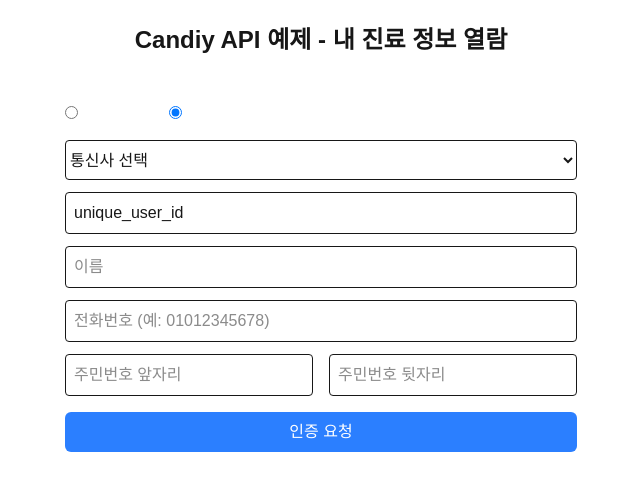
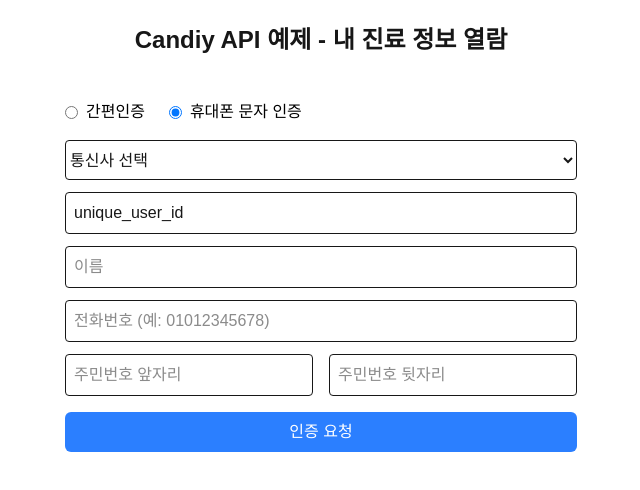
Before and after one commit to parkeugene/candiy-api-nextjs-example, a Next.js app: page /hira/medical-record in a window 1280 px wide. Shown: the top 490 px of the page, without its empty margins (319-959 px from the left). Built offline with nearby package versions, Linux system fonts and the light colour scheme.

Commit message:
chore: set text color when dark-mode

```diff
--- a/src/app/components/form/HiraForm.tsx
+++ b/src/app/components/form/HiraForm.tsx
@@ -63,7 +63,7 @@
                         checked={formData.loginType === "5"}
                         onChange={handleLoginTypeChange}
                     />
-                    <span className="text-white dark:text-black">간편인증</span>
+                    <span className="text-black dark:text-white">간편인증</span>
                 </label>
                 <label className="flex items-center gap-2 cursor-pointer">
                     <input
@@ -73,7 +73,7 @@
                         checked={formData.loginType === "2"}
                         onChange={handleLoginTypeChange}
                     />
-                    <span className="text-white dark:text-black">휴대폰 문자 인증</span>
+                    <span className="text-black dark:text-white">휴대폰 문자 인증</span>
                 </label>
             </div>
         </div>
```
